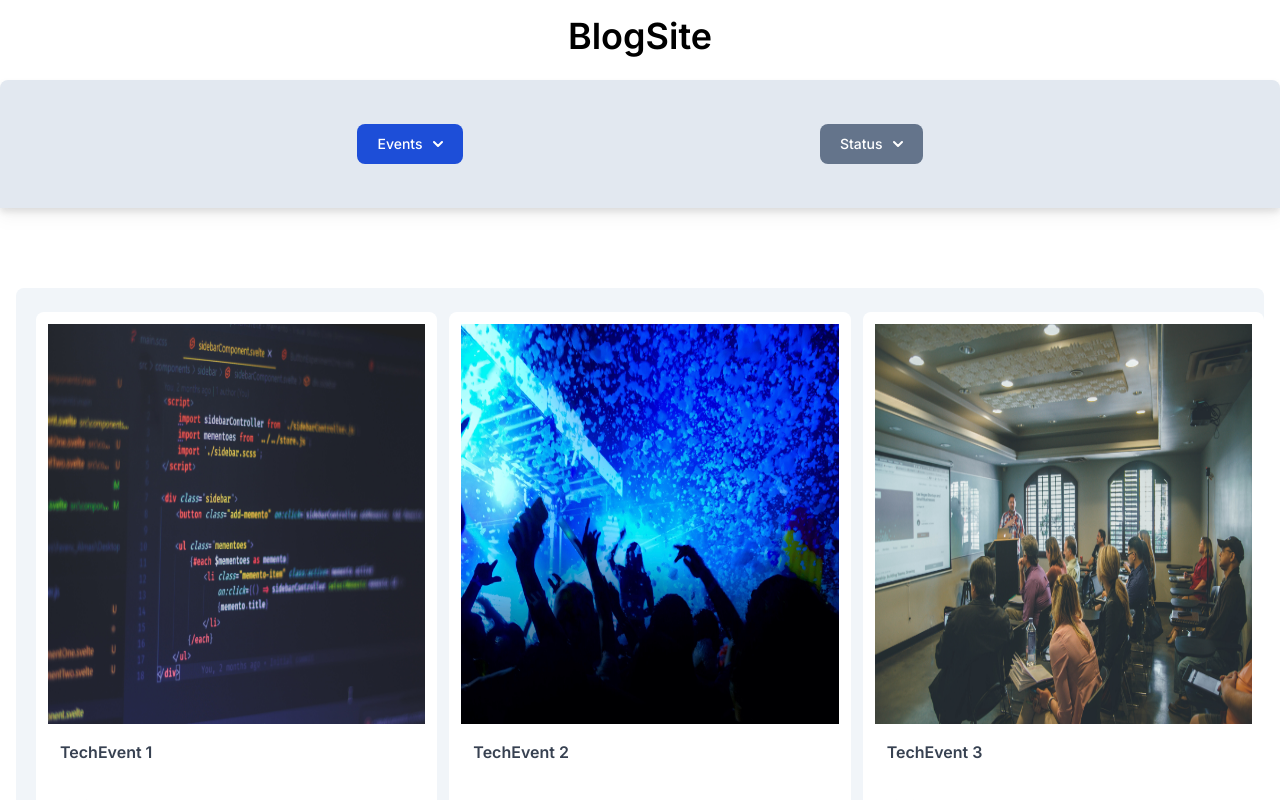
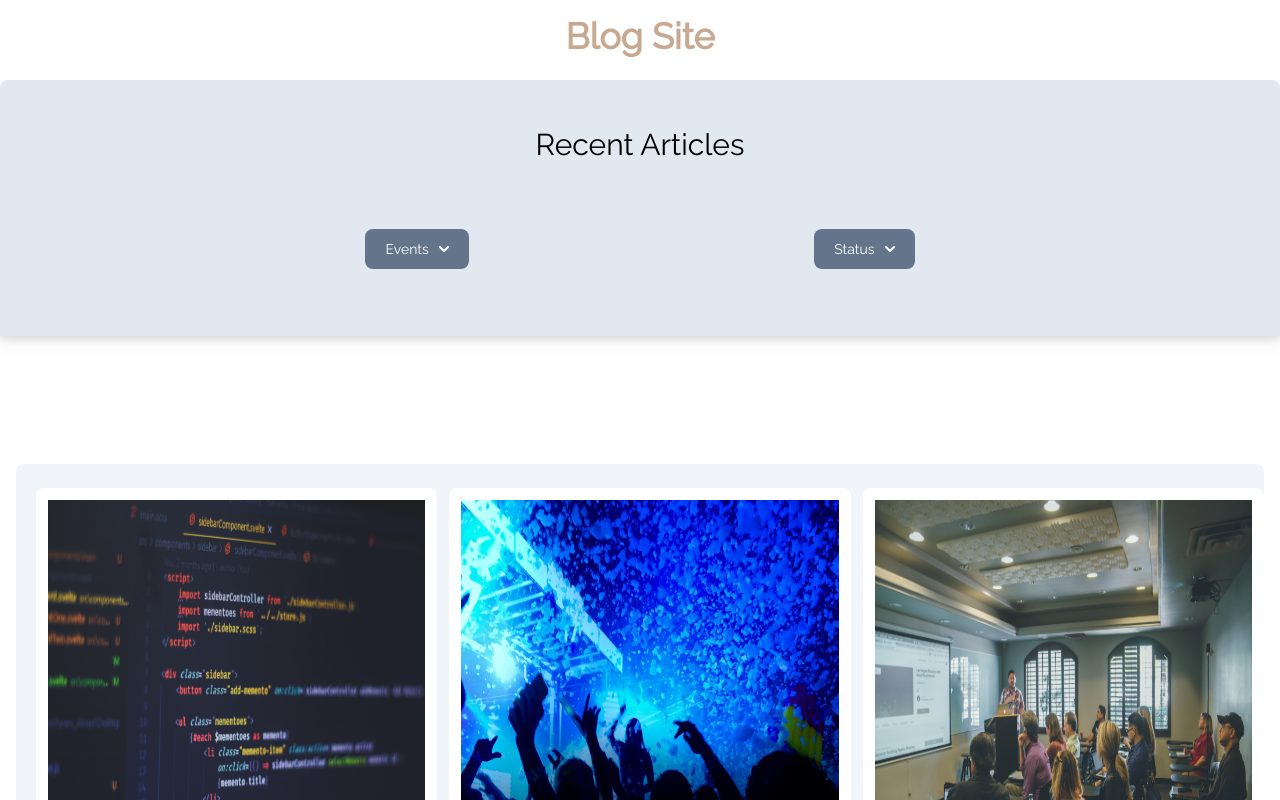
Before and after one commit to ice-weasel/blogsite, a Next.js app: page / in a window 1280 px wide. Shown: the top 800 px of the page. Built offline with nearby package versions, Linux system fonts and the light colour scheme.

Commit message:
fonts and color

```diff
--- a/package.json
+++ b/package.json
@@ -10,7 +10,6 @@
   },
   "dependencies": {
     "@material-tailwind/react": "^2.1.4",
-    "@next/font": "^13.5.6",
     "next": "13.5.5",
     "react": "^18",
     "react-dom": "^18"
--- a/src/app/page.tsx
+++ b/src/app/page.tsx
@@ -1,13 +1,18 @@
-"use client"
+'use client'
 import React, { useState } from "react";
 import dynamic from "next/dynamic";
-import { Inter } from "next/font/google";
+import { Inter, Raleway, Roboto, Roboto_Serif } from "next/font/google";
 import EventType from "../components/Eventbutton";
 import StatusButton from "../components/Statusbutton";
 import Navbar from "../components/Navbar";
 import SingleEvent from "../components/SingleEvent";
 
 const inter = Inter({
+  subsets: ["latin"],
+  weight: "400",
+});
+
+const raleway = Raleway({
   subsets: ["latin"],
   weight: "400",
 });
@@ -19,14 +24,21 @@ export default function Home() {
     setDropdownVisible(!dropdownVisible);
   };
 
+  const mainStyle: React.CSSProperties = {
+    fontFamily: 'Raleway, sans-serif', // Specify "Raleway" as the font-family
+  };
+
   return (
-    <main className="bg-white">
+    <main className="bg-white font-raleway" style={mainStyle}>
       <Navbar />
-      <div className="flex flex-col drop-shadow-lg   items-center h-32 md:flex-row bg-slate-200 rounded-t-lg justify-evenly mt-2 max-w-screen">
+      <div className="flex flex-col drop-shadow-lg  h-64 md:flex-col bg-slate-200 rounded-t-lg justify-evenly  mt-2 max-w-screen">
+      <span className="text-3xl self-center  text-black">Recent Articles</span>
+      <div className="flex flex-rows p-5 py-5 justify-evenly ">
         <EventType />
         <StatusButton />
+        </div>
       </div>
-      <div className="flex flex-rows justify-center items-center justify-evenly mt-20 ml-4 mr-4 rounded-t-lg bg-slate-100">
+      <div className="flex flex-rows justify-center items-center justify-evenly mt-32 ml-4 mr-4 rounded-t-lg bg-slate-100">
         <div style={{ maxHeight: "80vh", overflowY: "auto", width: "100%", overflowX: "hidden" }}>
           <SingleEvent />
         </div>
--- a/src/components/Eventbutton.tsx
+++ b/src/components/Eventbutton.tsx
@@ -34,7 +34,7 @@ export default function StatusButton() {
         ref={buttonRef}
         id="dropdownRadioBgHoverButton"
         onClick={toggleDropdown}
-        className="text-white bg-blue-700 hover:bg-white hover:text-black focus:ring-4 focus:outline-none focus:ring-blue-300 font-medium rounded-lg text-sm px-5 py-2.5 text-center inline-flex items-center dark:bg-black dark:hover-bg-black dark:focus:ring-white"
+        className="text-white bg-slate-500 hover:bg-white hover:text-black focus:ring-4 focus:outline-none focus:ring-slate-500 font-medium rounded-lg text-sm px-5 py-2.5 text-center inline-flex items-center dark:bg-black dark:hover-bg-500 dark:focus:ring-slate-500"
       >
         Events{" "}
         <svg
--- a/src/components/Navbar.tsx
+++ b/src/components/Navbar.tsx
@@ -1,17 +1,25 @@
-export default function Navbar(){
+import { Raleway } from "next/font/google";
 
+const raleway = Raleway({
+  subsets: ["latin"],
+  weight: "400",
+});
 
+export default function Navbar() {
+  const mainStyle: React.CSSProperties = {
+    fontFamily: 'Raleway, sans-serif',
+    color: "#C7A890", // Set the font color to the provided hashtag color
+  };
 
-
-return(
-
-<nav className="flex justify-center items-center text-center border-blue-900 dark:bg-white">
-<div className="flex items-center p-4">
-  <span className="text-center self-center text-4xl font-semibold whitespace-nowrap dark:text-black">
-    BlogSite
-  </span>
-</div>
-</nav>
-
-)
-};
+  return (
+    <main className="font-raleway" style={mainStyle}>
+      <nav className="flex justify-center items-center text-center border-blue-900 dark:bg-white">
+        <div className="flex items-center p-4">
+          <span className="text-center text-4xl font-semibold whitespace-nowrap">
+            Blog Site
+          </span>
+        </div>
+      </nav>
+    </main>
+  );
+}
```
Also changed, not shown: pages/continue.tsx (+17 -14 lines), 1 other file (tests, documents, lock files or other folders).
